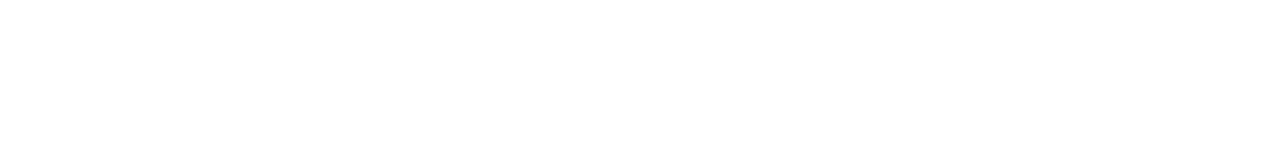
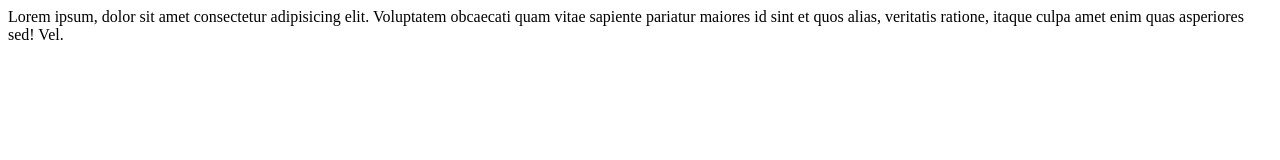
Before and after one commit to emander/branches, a plain HTML site: page index.html in a window 1280 px wide. Drawn offline with Linux system fonts and the light colour scheme.

Commit message:
created content

```diff
--- a/index.html
+++ b/index.html
@@ -5,6 +5,8 @@
     <title>Document</title>
 </head>
 <body>
-
+    <div>
+        <p>Lorem ipsum, dolor sit amet consectetur adipisicing elit. Voluptatem obcaecati quam vitae sapiente pariatur maiores id sint et quos alias, veritatis ratione, itaque culpa amet enim quas asperiores sed! Vel.</p>
+    </div>
 </body>
 </html>
```
